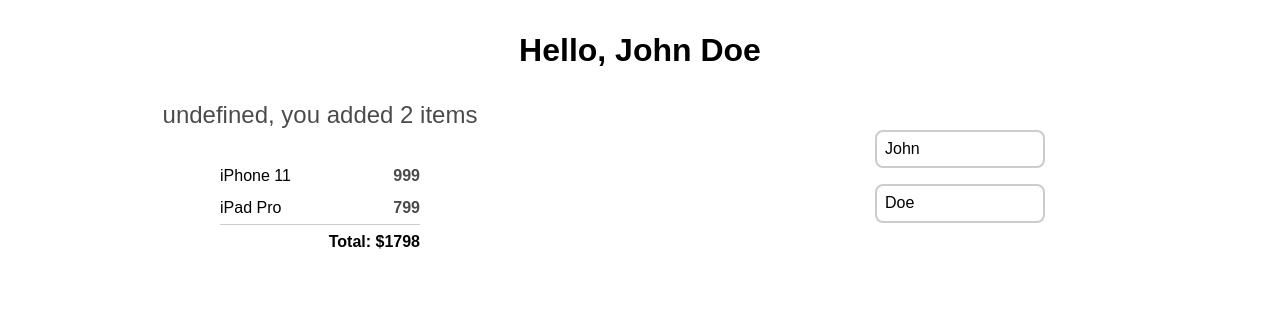
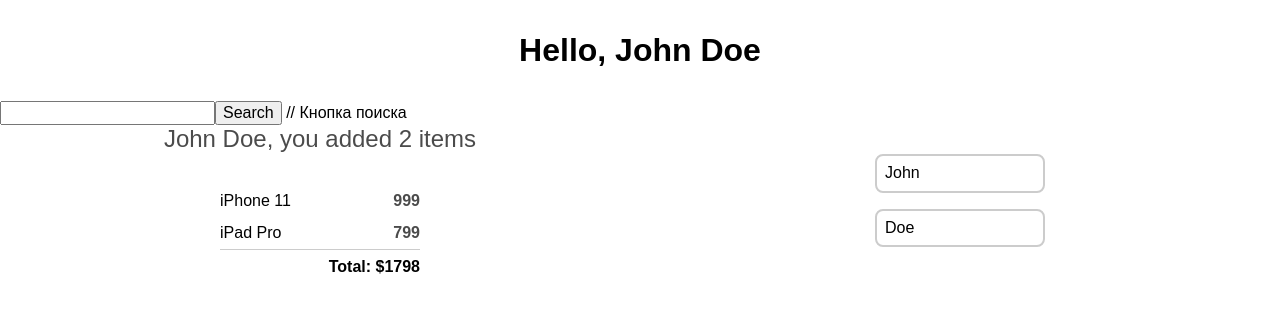
Before and after one commit to FastikDev/React, a React app in the folder lesson-10/task-2/: page / in a window 1280 px wide. Shown: the top 310 px of the page. Built offline with nearby package versions, Linux system fonts and the light colour scheme.

Commit message:
Fix Again

```diff
--- a/lesson-10/task-2/src/App.jsx
+++ b/lesson-10/task-2/src/App.jsx
@@ -7,7 +7,8 @@ class App extends Component {
         userData: {
             firstName: "John",
             lastName: "Doe"
-        }
+        },
+        searchQuery: ""
     };
 
     handleChange = event => {
@@ -20,16 +21,27 @@ class App extends Component {
         });
     };
 
+    handleSearchChange = event => {
+        this.setState({ searchQuery: event.target.value });
+    };
+
     render() {
         const { firstName, lastName } = this.state.userData;
+        const { searchQuery } = this.state;
 
         return (
             <div className="page">
                 <h1 className="title">
                     {`Hello, ${firstName} ${lastName}`}
                 </h1>
+                <input
+                    type="text"
+                    value={searchQuery}
+                    onChange={this.handleSearchChange}
+                />
+                <button onClick={this.handleSearchClick}>Search</button>  // Кнопка поиска
                 <main className="content">
-                    <ShoppingCart userName={this.state.userData} />
+                    <ShoppingCart userName={`${firstName} ${lastName}`} />
                     <Profile userData={this.state.userData} handleChange={this.handleChange} />
                 </main>
             </div>
--- a/lesson-10/task-2/src/ShoppingCart.jsx
+++ b/lesson-10/task-2/src/ShoppingCart.jsx
@@ -19,7 +19,7 @@ class ShoppingCart extends Component {
     };
 
     render() {
-        const { userName } = this.props.userName;
+        const { userName } = this.props;
         const count = this.state.cartItems.length;
 
         return (
--- a/package.json
+++ b/package.json
@@ -25,6 +25,7 @@
     "eslint-plugin-import": "^2.24.2",
     "eslint-plugin-prettier": "^4.0.0",
     "eslint-plugin-react": "^7.26.1",
-    "prettier": "^2.4.1"
+    "prettier": "^2.4.1",
+    "webpack-cli": "^5.1.4"
   }
 }
```
Also changed, not shown: lesson-10/task-2/review_build/bundle.js.
